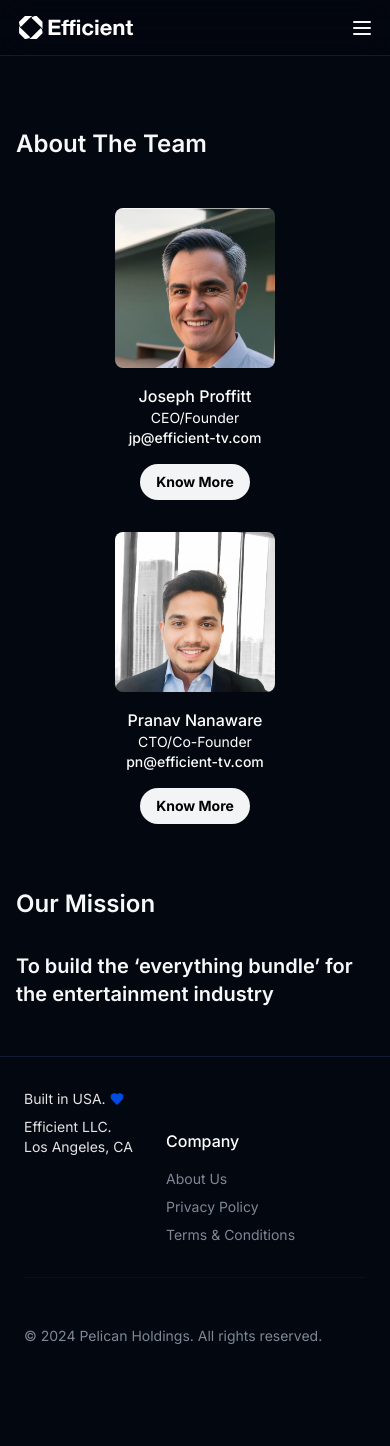
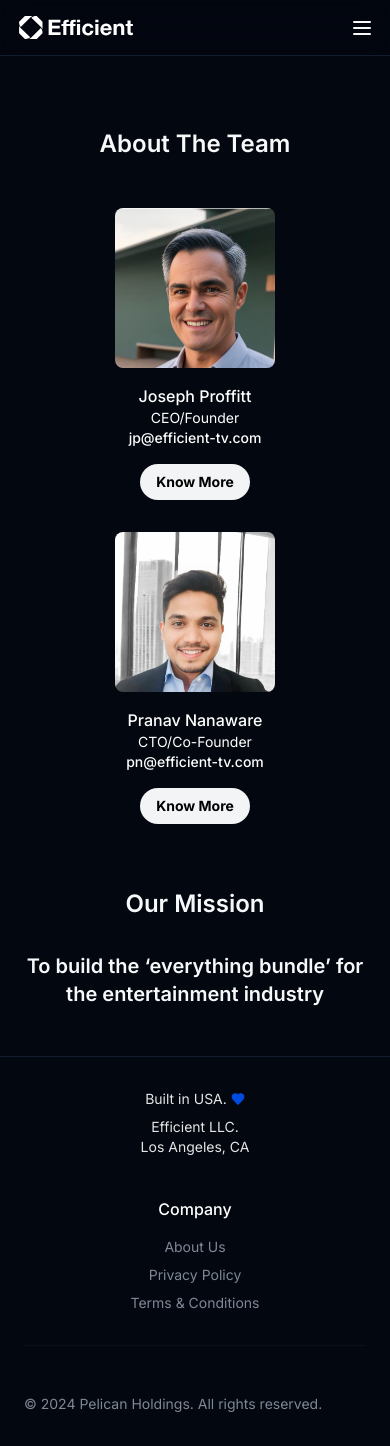
Before and after one commit to pranavnanaware/efficient, a Next.js app: page /about in a window 390 px wide. Before the commit the page ends 1378 px from the top, so only its background shows below. Built offline with nearby package versions, Linux system fonts and the light colour scheme.

Commit message:
Optimized screens for mobile

```diff
--- a/src/app/(marketing)/about/page.tsx
+++ b/src/app/(marketing)/about/page.tsx
@@ -7,7 +7,7 @@
   return (
     <Wrapper className="flex flex-col items-center justify-center py-12 relative">
       <Container>
-        <div className="max-w-md mx-auto text-start md:text-center">
+        <div className="max-w-md mx-auto text-center">
           <h2 className="text-2xl lg:text-3xl font-semibold mt-6">
             About The Team
           </h2>
@@ -20,13 +20,13 @@
       </Container>
 
       <Container>
-        <div className="max-w-md mx-auto text-start md:text-center">
+        <div className="max-w-md mx-auto text-center">
           <h2 className="text-2xl lg:text-3xl font-semibold mt-12">
             Our Mission
           </h2>
         </div>
         <Container>
-          <div className="flex items-center justify-center mx-auto mt-8">
+          <div className="flex text-center items-center justify-center mx-auto mt-8">
             <p className="text-xl lg:text-2xl font-semibold">
               To build the ‘everything bundle’ for the entertainment industry
             </p>
--- a/src/app/(marketing)/preorder/page.tsx
+++ b/src/app/(marketing)/preorder/page.tsx
@@ -8,7 +8,6 @@
     <>
       <Wrapper>
         <PreorderHero />
-
         <Showcase />
       </Wrapper>
     </>
--- a/src/components/home/navigation/footer.tsx
+++ b/src/components/home/navigation/footer.tsx
@@ -4,20 +4,20 @@
 const Footer = () => {
   return (
     <footer className="flex flex-col relative items-center justify-center border-t border-border pt-8 pb-8 px-6 lg:px-8 w-full max-w-6xl mx-auto lg:pt-16">
-      <div className="flex justify-between w-full">
-        <div className="flex flex-col items-start justify-start md:max-w-[200px]">
+      <div className="flex flex-col md:flex-row md:justify-between w-full items-center md:items-start">
+        <div className="flex flex-col items-center md:items-start justify-start md:max-w-[200px]">
           <span className="text-neutral-200 text-sm flex items-center">
             Built in USA.
             <Heart className="w-3.5 h-3.5 ml-1 fill-primary text-primary" />
           </span>
-          <span className="text-neutral-200 text-sm mt-2">
+          <span className="text-neutral-200 text-sm mt-2 text-center md:text-left">
             Efficient LLC.
             <br />
             Los Angeles, CA
           </span>
         </div>
 
-        <div className="mt-10 md:mt-0 flex flex-col justify-between w-full max-w-[200px]">
+        <div className="mt-10 md:mt-0 flex flex-col text-center md:text-start justify-between w-full max-w-[200px] items-center md:items-start">
           <h3 className="text-base font-medium text-white">Company</h3>
           <ul className="mt-4 text-sm text-muted-foreground">
             <li className="">
--- a/src/components/showcase.tsx
+++ b/src/components/showcase.tsx
@@ -106,8 +106,8 @@
               "One monthly subscription of $139.99",
               "One access point",
             ].map((item, index) => (
-              <li key={index} className="flex items-center text-white">
-                <Check className="w-6 h-6 text-white mr-2" />
+              <li key={index} className="flex items-start text-white">
+                <Check className="w-6 h-6 text-white mr-2 flex-shrink-0" />
                 <span dangerouslySetInnerHTML={{ __html: item }} />
               </li>
             ))}
```
